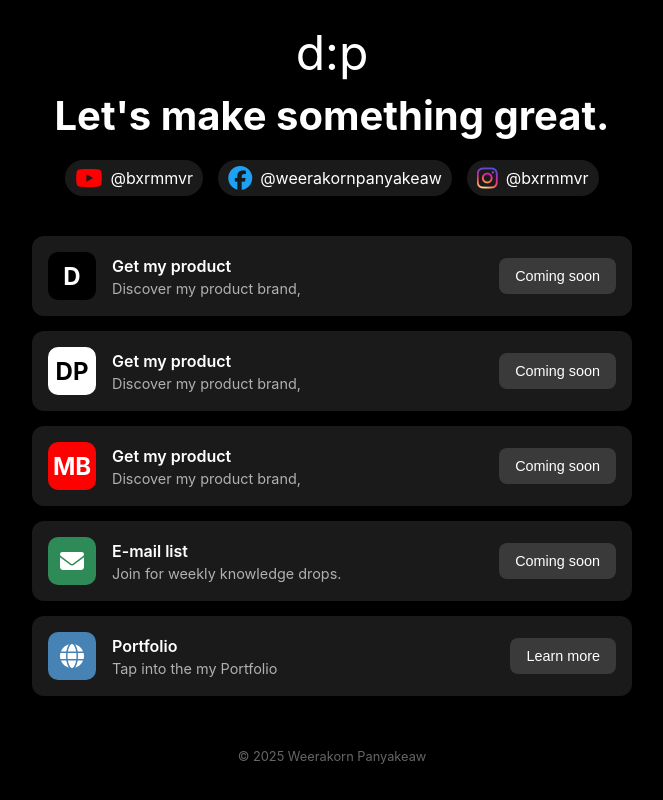
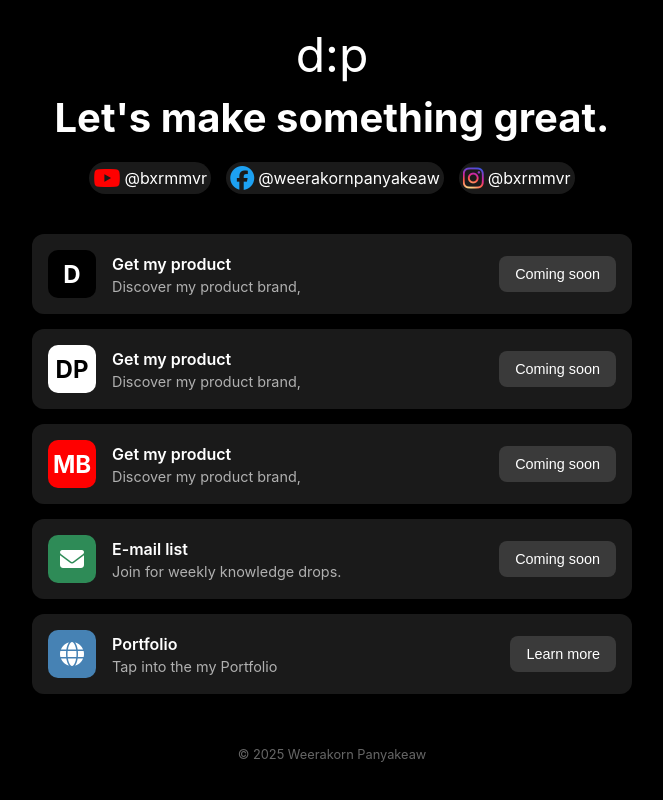
Before and after one commit to bxrmmvr/weerakornpanyakeaw, a plain HTML site: page index.html in a window 1280 px wide. Shown: the whole page, without its empty margins (308-971 px from the left). Drawn offline with Linux system fonts and the light colour scheme.

Commit message:
style.css

```diff
--- a/style.css
+++ b/style.css
@@ -51,7 +51,7 @@ body {
 .social-icon {
     background-color: #1a1a1a;
     color: #fff;
-    padding: 6px 10px;
+    padding: 4px 4px;
     border-radius: 50px;
     text-decoration: none;
     font-size: 1rem;
@@ -65,7 +65,7 @@ body {
 }
 
 .social-icon i {
-    margin-right: 8px;
+    margin-right: 4px;
 }
 
 /* Specific Icon Colors */
```
